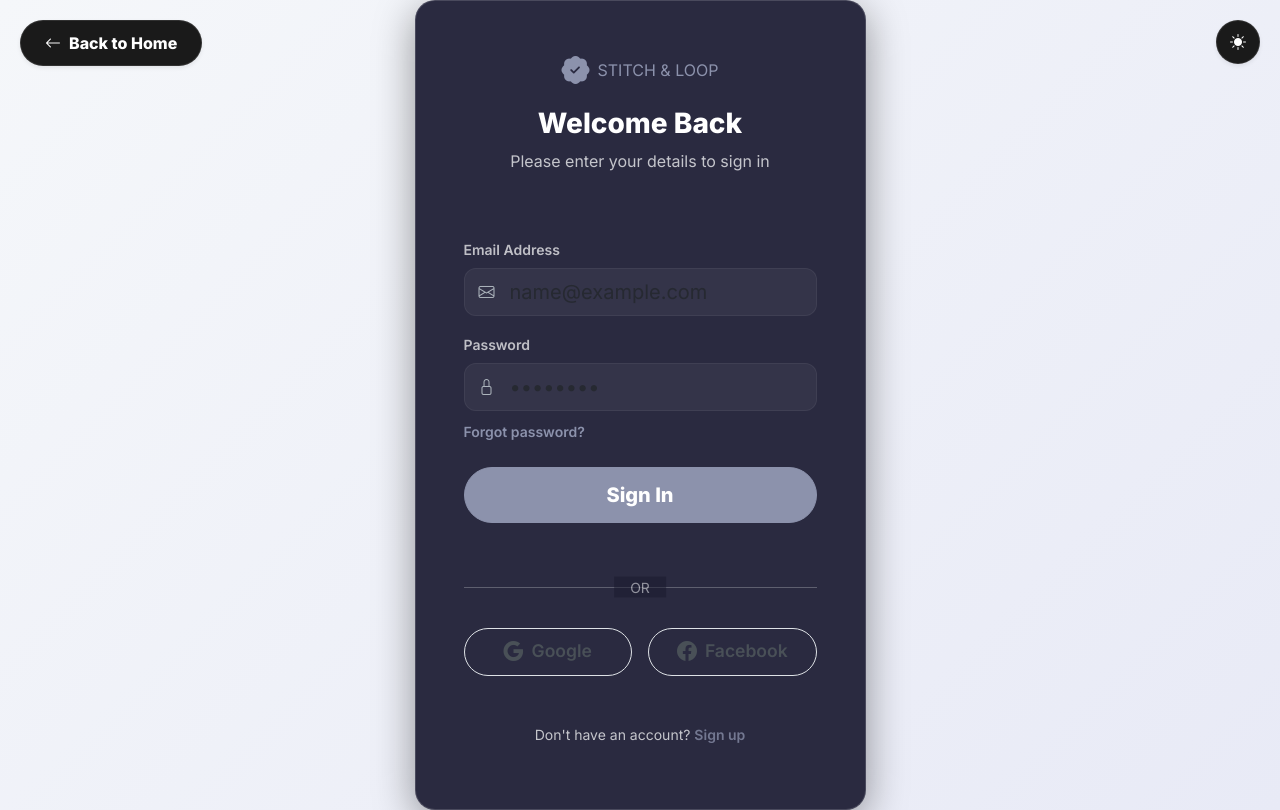
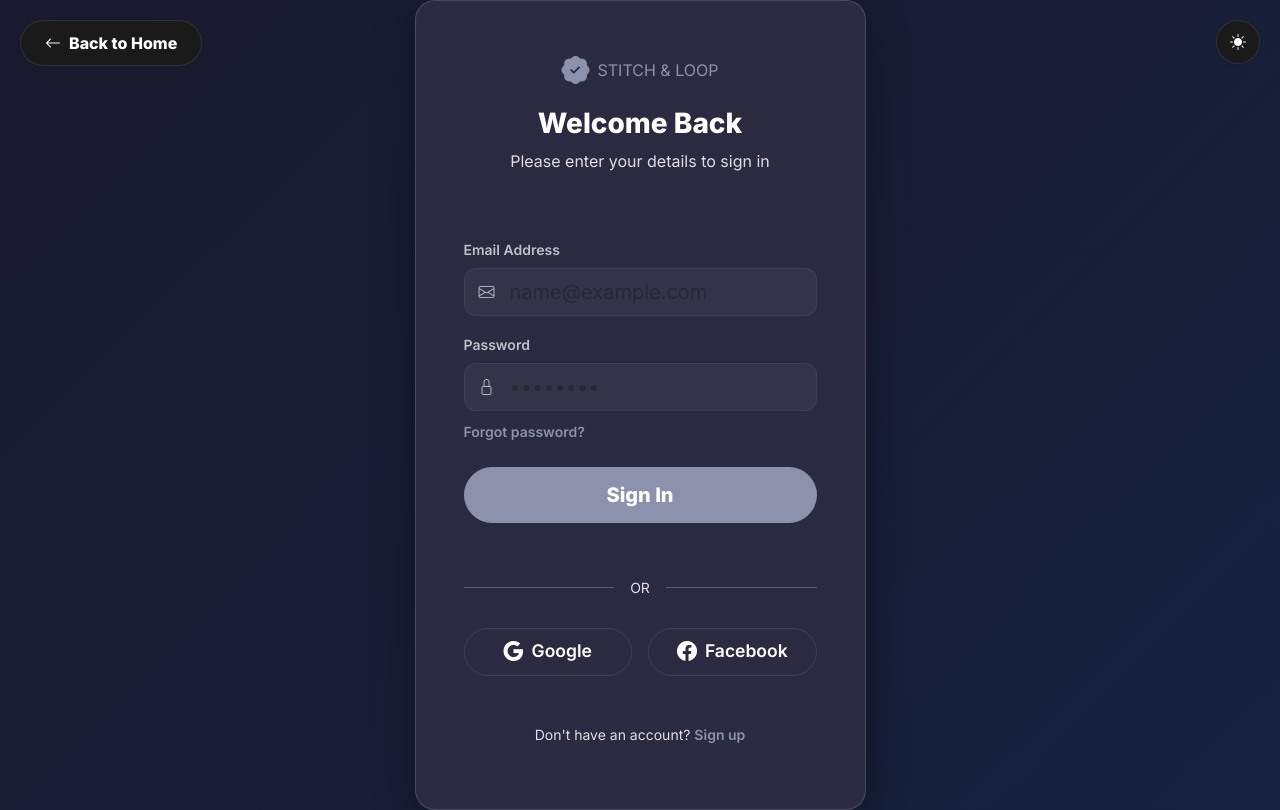
Before and after one commit to subashveluG/Knitting-Crochet-Community, a plain HTML site: page login.html in a window 1280 px wide. Both pictures are taken after a click on the button 1238 px from the left and 42 px from the top of the page. Drawn offline with nearby package versions, Linux system fonts and the light colour scheme.

Commit message:
Perfect dark mode contrast for login and signup pages

```diff
--- a/assets/css/style.css
+++ b/assets/css/style.css
@@ -711,6 +711,38 @@ body {
     color: #ffffff !important;
 }
 
+/* Authentication Dark Mode Contrast */
+[data-theme="dark"] .auth-body {
+    background: linear-gradient(135deg, #1a1a2e 0%, #16213e 100%) !important;
+}
+
+[data-theme="dark"] .auth-card .opacity-75,
+[data-theme="dark"] .auth-card .opacity-50 {
+    color: rgba(255, 255, 255, 0.85) !important;
+    opacity: 1 !important;
+}
+
+.auth-divider-text {
+    background-color: #ffffff;
+}
+
+[data-theme="dark"] .auth-divider-text {
+    background-color: #2a2a40 !important;
+    /* Matches auth-card bg */
+    color: rgba(255, 255, 255, 0.6) !important;
+}
+
+[data-theme="dark"] .btn-social-outline {
+    border-color: rgba(255, 255, 255, 0.1) !important;
+    color: #ffffff !important;
+}
+
+[data-theme="dark"] .btn-social-outline:hover {
+    background: rgba(255, 255, 255, 0.05) !important;
+    border-color: var(--primary-color) !important;
+    color: var(--primary-color) !important;
+}
+
 /* Animations */
 .fade-in {
     animation: fadeIn 1s ease-in-out;
--- a/login.html
+++ b/login.html
@@ -71,7 +71,7 @@
                     <div class="text-center my-4 position-relative">
                         <hr>
                         <span
-                            class="position-absolute top-50 start-50 translate-middle bg-white px-3 small opacity-50">OR</span>
+                            class="position-absolute top-50 start-50 translate-middle auth-divider-text px-3 small opacity-50">OR</span>
                     </div>
 
                     <div class="row g-3">
```
Also changed, not shown: signup.html (+1 -1 lines).
